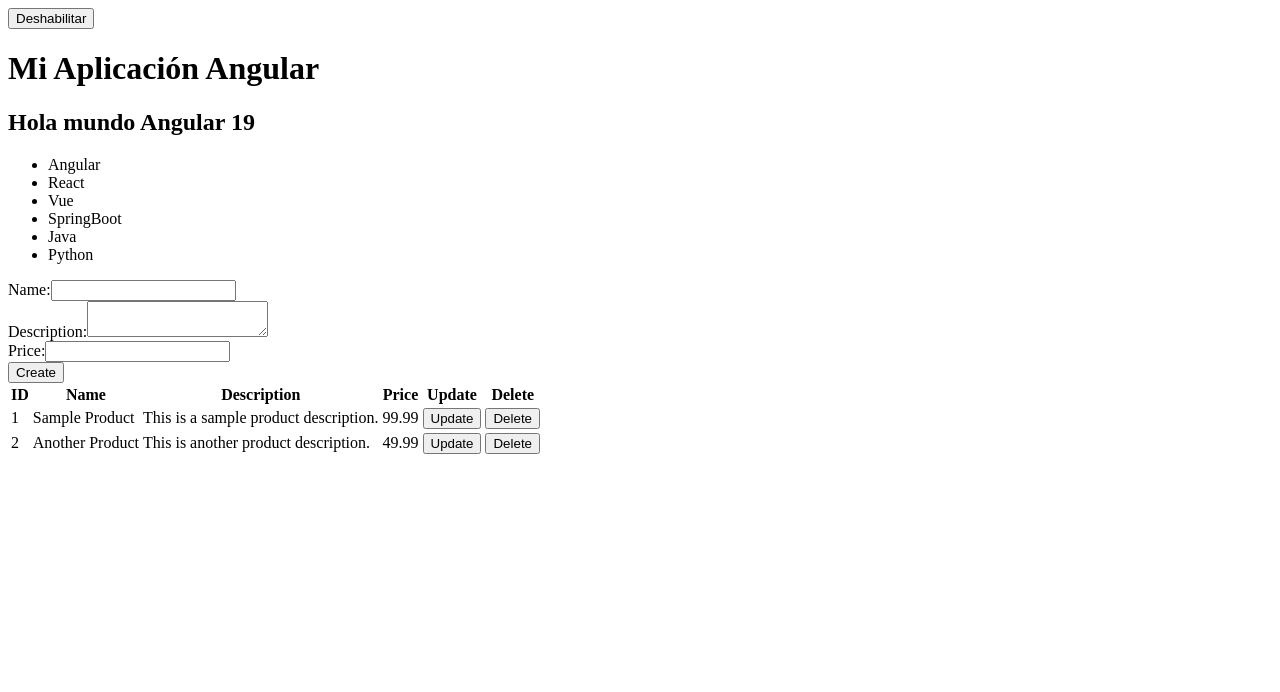
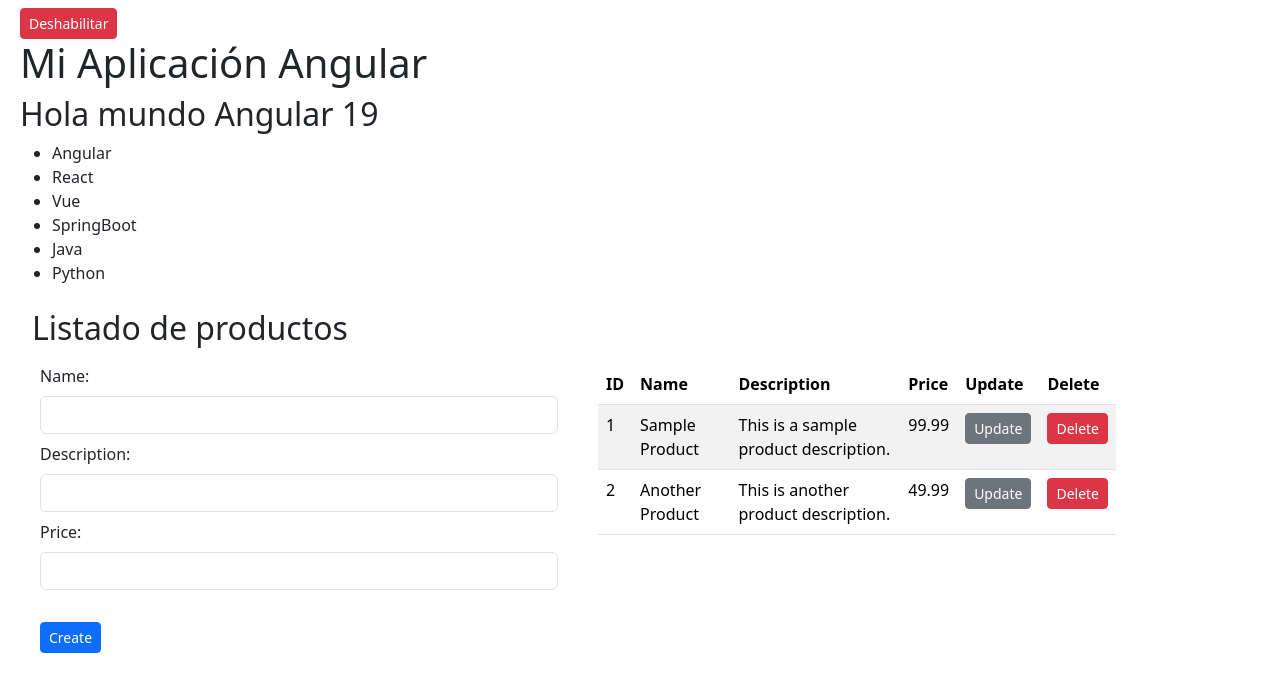
Before and after one commit to juanjomo4/angular-app, an Angular app: page / in a window 1280 px wide. Both pictures are taken after a click on the button "Habilitar". Shown: the top 692 px of the page. Built offline with nearby package versions, Linux system fonts and the light colour scheme.

Commit message:
Add Bootstrap

```diff
--- a/src/app/app.component.html
+++ b/src/app/app.component.html
@@ -1,9 +1,31 @@
-<button type="button" (click)="setEnabled()">
-  {{ enabled ? "Deshabilitar" : "Habilitar" }}
-</button>
+<div class="container m-2">
+  <button
+    class="btn btn-sm"
+    [ngClass]="enabled ? 'btn-danger' : 'btn-primary'"
+    type="button"
+    (click)="setEnabled()"
+  >
+    {{ enabled ? "Deshabilitar" : "Habilitar" }}
+  </button>
 
-<h1>Mi Aplicación Angular</h1>
-
+  <h1>Mi Aplicación Angular</h1>
+  <div>
+    @if (enabled) {
+    <h2>{{ title }}</h2>
+    <ul>
+      @for (course of courses; track $index) {
+      <li>{{ course }}</li>
+      }
+    </ul>
+    <app-product></app-product>
+    } @else {
+    <div class="alert alert-warning" role="alert">
+      <h2>La funcionalidad no está habilitada</h2>
+      <p>Habilita la funcionalidad para ver el título.</p>
+    </div>
+    }
+  </div>
+</div>
 <!-- <div *ngIf="enabled; else notEnabled">
   <h2>{{ title }}</h2>
 </div>
@@ -19,19 +41,4 @@
   <li *ngFor="let course of courses">{{ course }}</li>
 </ul> -->
 
-@if (enabled) {
-<h2>{{ title }}</h2>
-<ul>
-  @for (course of courses; track $index) {
-  <li>{{ course }}</li>
-  }
-</ul>
-<app-product></app-product>
-} @else {
-<div>
-  <h2>La funcionalidad no está habilitada</h2>
-  <p>Habilita la funcionalidad para ver el título.</p>
-</div>
-}
-
 <router-outlet />
--- a/src/app/products/components/form/form.component.html
+++ b/src/app/products/components/form/form.component.html
@@ -2,6 +2,7 @@
   <div>
     <label for="name">Name:</label>
     <input
+      class="form-control my-2"
       type="text"
       id="name"
       name="name"
@@ -11,16 +12,18 @@
   </div>
   <div>
     <label for="description">Description:</label>
-    <textarea
+    <input
+      class="form-control my-2"
       type="text"
       id="description"
       name="description"
       [(ngModel)]="product.description"
-    ></textarea>
+    />
   </div>
   <div>
     <label for="price">Price:</label>
     <input
+      class="form-control my-2"
       type="number"
       id="price"
       name="price"
@@ -28,5 +31,8 @@
       required
     />
   </div>
-  <button type="submit">{{ product.id > 0 ? "Update" : "Create" }}</button>
+  <br />
+  <button class="btn btn-sm btn-primary" type="submit">
+    {{ product.id > 0 ? "Update" : "Create" }}
+  </button>
 </form>
--- a/src/app/products/components/products/product.component.html
+++ b/src/app/products/components/products/product.component.html
@@ -1,10 +1,15 @@
+<div class="container my-4">
+  <h2>Listado de productos</h2>
+  <div class="row">
+    <div class="col m-2">
       <product-app-form
         (newproductEvent)="addProduct($event)"
         [product]="productSelected"
       ></product-app-form>
-
+    </div>
+    <div class="col m-2">
       @if (products.length>0) {
-<table>
+      <table class="table table-hover table-striped">
         <thead>
           <tr>
             <th>ID</th>
@@ -23,10 +28,20 @@
             <td>{{ product.description }}</td>
             <td>{{ product.price }}</td>
             <td>
-        <button (click)="onUpdateProduct(product)">Update</button>
+              <button
+                class="btn btn-sm btn-secondary"
+                (click)="onUpdateProduct(product)"
+              >
+                Update
+              </button>
             </td>
             <td>
-        <button (click)="onDeleteProduct(product.id)">Delete</button>
+              <button
+                class="btn btn-sm btn-danger"
+                (click)="onDeleteProduct(product.id)"
+              >
+                Delete
+              </button>
             </td>
           </tr>
 
@@ -34,8 +49,11 @@
         </tbody>
       </table>
       } @else {
-<div>
+      <div class="alert alert-info" role="alert">
         <p>No products available.</p>
         <p>Please check back later.</p>
       </div>
       }
+    </div>
+  </div>
+</div>
--- a/src/index.html
+++ b/src/index.html
@@ -1,11 +1,22 @@
-<!doctype html>
+<!DOCTYPE html>
 <html lang="en">
   <head>
-  <meta charset="utf-8">
+    <meta charset="utf-8" />
     <title>AngularApp</title>
-  <base href="/">
-  <meta name="viewport" content="width=device-width, initial-scale=1">
-  <link rel="icon" type="image/x-icon" href="favicon.ico">
+    <base href="/" />
+    <meta name="viewport" content="width=device-width, initial-scale=1" />
+    <link rel="icon" type="image/x-icon" href="favicon.ico" />
+    <link
+      href="https://cdn.jsdelivr.net/npm/bootstrap@5.3.8/dist/css/bootstrap.min.css"
+      rel="stylesheet"
+      integrity="sha384-sRIl4kxILFvY47J16cr9ZwB07vP4J8+LH7qKQnuqkuIAvNWLzeN8tE5YBujZqJLB"
+      crossorigin="anonymous"
+    />
+    <script
+      src="https://cdn.jsdelivr.net/npm/bootstrap@5.3.8/dist/js/bootstrap.bundle.min.js"
+      integrity="sha384-FKyoEForCGlyvwx9Hj09JcYn3nv7wiPVlz7YYwJrWVcXK/BmnVDxM+D2scQbITxI"
+      crossorigin="anonymous"
+    ></script>
   </head>
   <body>
     <app-root></app-root>
```
Lines whose indentation alone changed are shown as unchanged.
